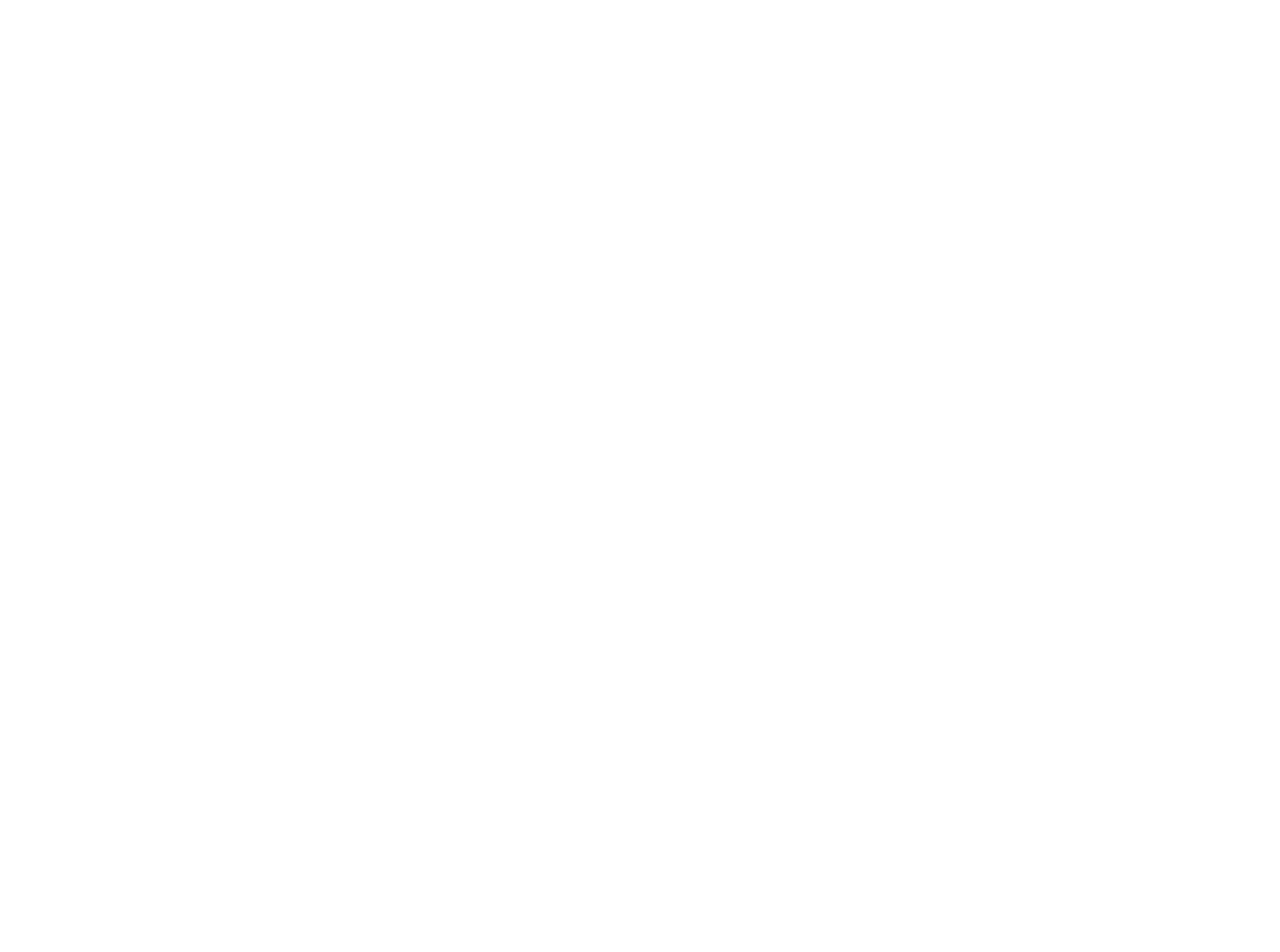
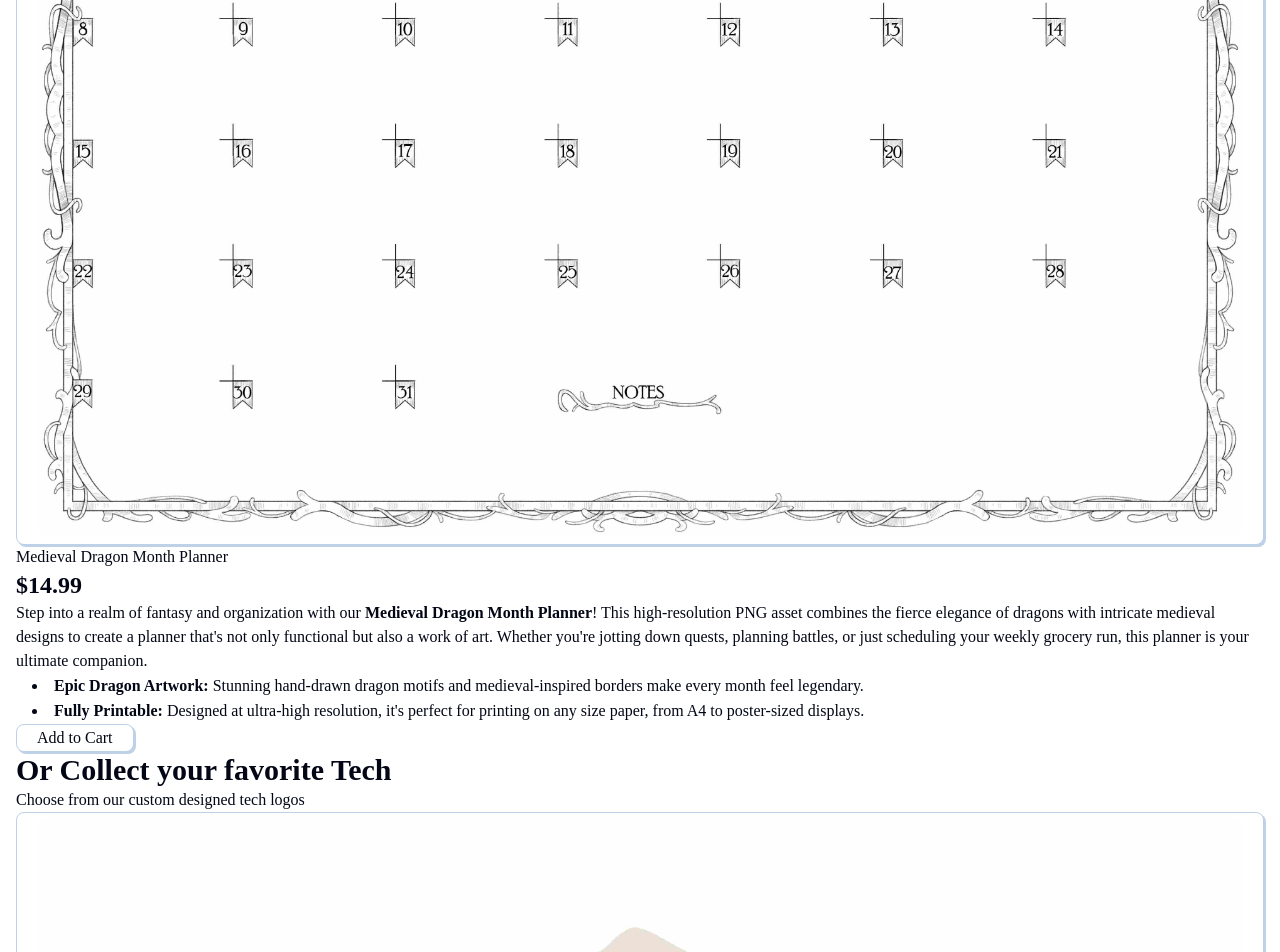
Before and after one commit to rau03/online_store, a Next.js app: page / in a window 1280 px wide. Shown: the part 1580-2532 px from the top of the page. Before the commit the page ends 1582 px from the top, so only its background shows below. Built offline with nearby package versions, Linux system fonts and the light colour scheme; a web font is replaced by a local one.

Commit message:
product update

```diff
--- a/components/Products.jsx
+++ b/components/Products.jsx
@@ -1,5 +1,100 @@
+"use client";
+
 export default function Products() {
-    return (
-        <div></div>
-    )
+  const stickerDescriptions = {
+    CSS_HTML_Javascript:
+      "Core web technologies for structure, styling, interactivity.",
+    Docker: "Platform for containerizing, deploying, and scaling applications.",
+    Firebase: "Cloud platform for databases, authentication, and app backend.",
+    Next: "React-based framework for server-side rendering and static sites",
+    Node: "Javascript runtime for building scalable backend applications.",
+    PostgresSQL:
+      "Robust open-source database with advanced querying capabilities.",
+    React: "Javascript library for building interactive user interfaces.",
+  };
+
+  const stickers = Object.keys(stickerDescriptions);
+
+  return (
+    <>
+      <div className="section-container">
+        <div className="section-header">
+          <h2>Shop Our Selection</h2>
+          <p>From organization to accessoriztion</p>
+        </div>
+
+        <div className="planner-content">
+          <div>
+            <button className="img-button">
+              <img src="low_res/planner.jpeg" alt="high_res-planner" />
+            </button>
+          </div>
+          <div className="planner-info">
+            <p className="text-large planner-header">
+              Medieval Dragon Month Planner
+            </p>
+            <h3>
+              <span>$</span>14.99
+            </h3>
+            <p>
+              Step into a realm of fantasy and organization with our{" "}
+              <strong>Medieval Dragon Month Planner</strong>! This
+              high-resolution PNG asset combines the fierce elegance of dragons
+              with intricate medieval designs to create a planner that's not
+              only functional but also a work of art. Whether you&apos;re
+              jotting down quests, planning battles, or just scheduling your
+              weekly grocery run, this planner is your ultimate companion.
+            </p>
+            <ul>
+              <li>
+                <strong>Epic Dragon Artwork:</strong> Stunning hand-drawn dragon
+                motifs and medieval-inspired borders make every month feel
+                legendary.
+              </li>
+              <li>
+                <strong>Fully Printable:</strong> Designed at ultra-high
+                resolution, it&apos;s perfect for printing on any size paper,
+                from A4 to poster-sized displays.
+              </li>
+            </ul>
+            <div className="purchase-btns">
+              <button>Add to Cart</button>
+            </div>
+          </div>
+        </div>
+      </div>
+
+      <div className="section-container">
+        <div className="section-header">
+          <h2>Or Collect your favorite Tech</h2>
+          <p>Choose from our custom designed tech logos</p>
+        </div>
+        <div className="sticker-container">
+                  {stickers.map((sticker, stickerIndex) => {
+
+            return (
+              <div key={stickerIndex} className="sticker-card">
+                <button className="img-button">
+                  <img
+                    src={`low_res/${sticker}.jpeg`}
+                    alt={`${sticker}-low-res`}
+                  />
+                </button>
+                <div className="sticker-info">
+                  <p className="text-medium">
+                    {sticker.replaceAll("_", " ")} sticker.png
+                  </p>
+                  <p>{stickerDescriptions[sticker]}</p>
+                  <h4>
+                    <span>$</span>5.99
+                  </h4>
+                  <button>Add to Cart</button>
+                </div>
+              </div>
+            );
+          })}
+        </div>
+      </div>
+    </>
+  );
 }
```
